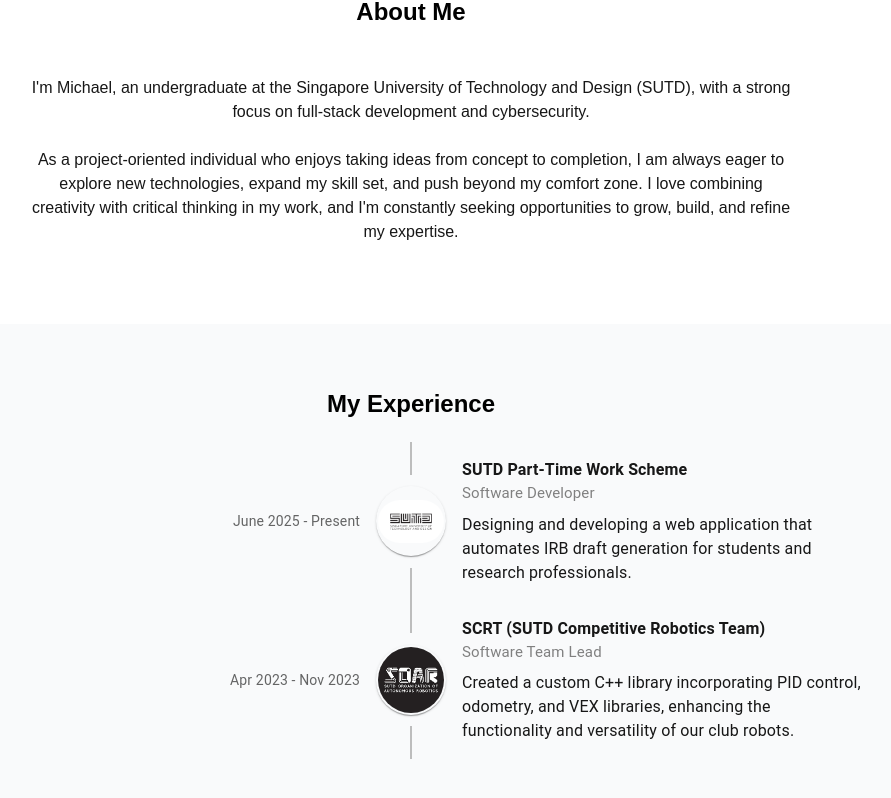
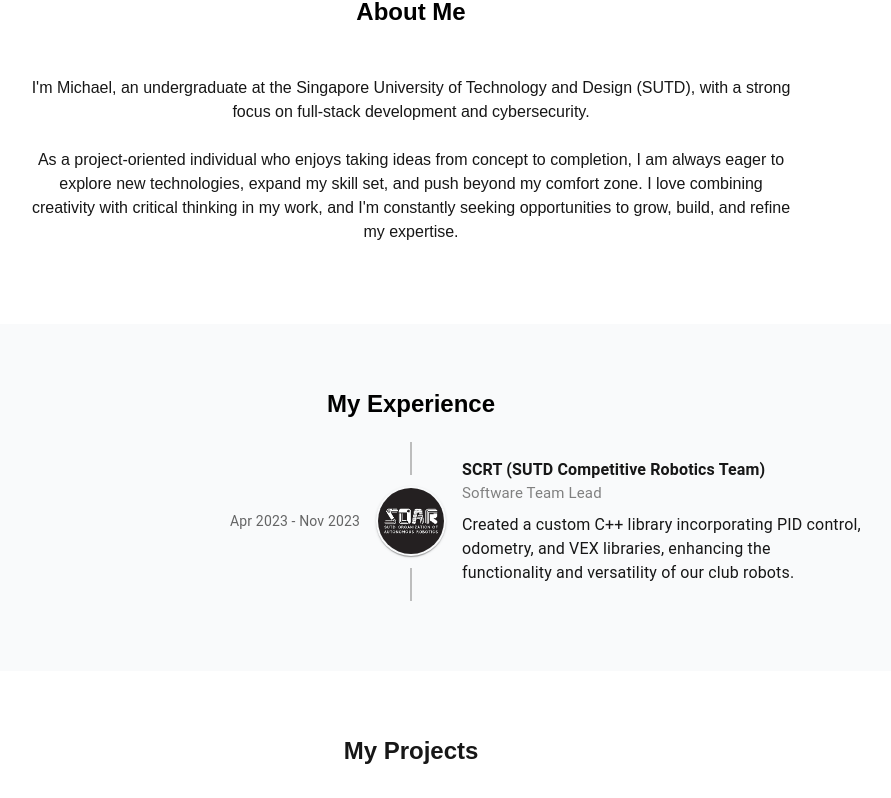
Before and after one commit to michaeljrr/portfolio-website, a Next.js app: page / in a window 1280 px wide. Shown: the part 868-1666 px from the top of the page, without its empty margins (229-1120 px from the left). Built offline with nearby package versions, Linux system fonts and the light colour scheme.

Commit message:
adjusted experience, fixed portfolio code link

```diff
--- a/components/3_Experience.tsx
+++ b/components/3_Experience.tsx
@@ -20,75 +20,6 @@ export default function Experience() {
       </h2>
 
       <Timeline position="right">
-        {/* === Timeline Item 1 === */}
-        <TimelineItem>
-          <TimelineOppositeContent
-            sx={{ my: 'auto' }}
-            align="right"
-            variant="body2"
-            color="text.secondary"
-          >
-            <motion.span
-              style={{ display: 'inline-block' }}
-              initial={{ opacity: 0, x: -20 }}
-              whileInView={{ opacity: 1, x: 0 }}
-              transition={{ duration: 0.3 }}
-            >
-              June 2025 - Present
-            </motion.span>
-          </TimelineOppositeContent>
-
-          <TimelineSeparator>
-            <TimelineConnector sx={{ flexGrow: 1, minHeight: '2rem' }} />
-
-            <TimelineDot
-              sx={{
-                p: 0,
-                width: 70,
-                height: 70,
-                backgroundColor: 'transparent',
-                display: 'flex',
-                alignItems: 'center',
-                justifyContent: 'center',
-              }}
-            >
-              <motion.div
-                initial={{ scale: 0 }}
-                whileInView={{ scale: 1 }}
-                transition={{ duration: 0.3, ease: 'easeOut' }}
-              >
-                <Image
-                  src="/sutd.png"
-                  alt="SUTD"
-                  width={66}
-                  height={66}
-                  className="rounded-full object-cover"
-                />
-              </motion.div>
-            </TimelineDot>
-
-            <TimelineConnector sx={{ flexGrow: 1, minHeight: '2rem' }} />
-          </TimelineSeparator>
-
-          <TimelineContent sx={{ py: 2, px: 2 }}>
-            <motion.div
-              initial={{ opacity: 0, x: 20 }}
-              whileInView={{ opacity: 1, x: 0 }}
-              transition={{ duration: 0.3, delay: 0.2 }}
-            >
-              <Typography sx={{ fontWeight: 'bold' }}>
-                SUTD Part-Time Work Scheme
-              </Typography>
-              <Typography sx={{ fontSize: '15px', color: 'gray' }}>
-                Software Developer
-              </Typography>
-              <Typography sx={{ mt: 1, maxWidth: '400px' }}>
-                Designing and developing a web application that automates IRB
-                draft generation for students and research professionals.
-              </Typography>
-            </motion.div>
-          </TimelineContent>
-        </TimelineItem>
 
         {/* === Timeline Item 2 === */}
         <TimelineItem>
--- a/components/5_Contact.tsx
+++ b/components/5_Contact.tsx
@@ -2,6 +2,8 @@ import ContactForm from "@/components/ContactForm";
 import { CiMail } from "react-icons/ci";
 import { MdOutlineLocalPhone } from "react-icons/md";
 import { FaGithub, FaLinkedin, } from 'react-icons/fa';
+
+
 
 export default function Contact(){
     return(
--- a/components/ContactForm.tsx
+++ b/components/ContactForm.tsx
@@ -89,7 +89,12 @@ export default function ContactForm() {
         Send Message
       </button>
 
-      {status && <p className="text-sm text-green-600">{status}</p>}
+      {status ? (
+        <p className="text-sm text-green-600">{status}</p>
+      ) : (
+        <p style={{ visibility: 'hidden', height: 0, margin: 0, padding: 0 }}>placeholder</p>
+      )}
+
     </form>
   );
 }
--- a/data/projects.ts
+++ b/data/projects.ts
@@ -6,7 +6,7 @@ export const projects: Project[] = [
     description: "Developed a responsive personal portfolio website to showcase projects and skills with a clean, modern design.",
     image: "/portfolio.png",
     technologies: ["React", "Next.js", "TailwindCss", "Typescript", "Vercel"],
-    githubUrl: "https://github.com/michaeljrr/2025-Term-4",
+    githubUrl: "https://github.com/michaeljrr/portfolio-website",
   },
 
   {
--- a/src/app/layout.tsx
+++ b/src/app/layout.tsx
@@ -1,6 +1,8 @@
 import type { Metadata } from "next";
 import { Geist, Geist_Mono } from "next/font/google";
 import "./globals.css";
+
+<html lang="en" suppressHydrationWarning></html>
 
 const geistSans = Geist({
   variable: "--font-geist-sans",
```
